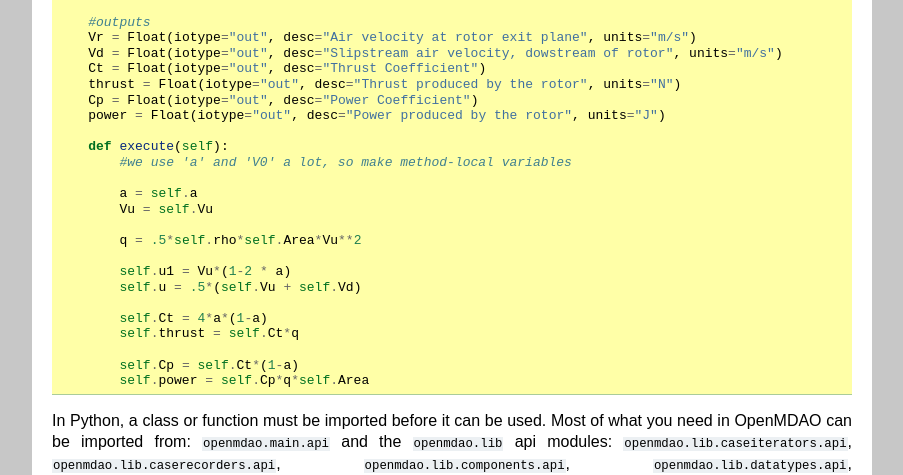
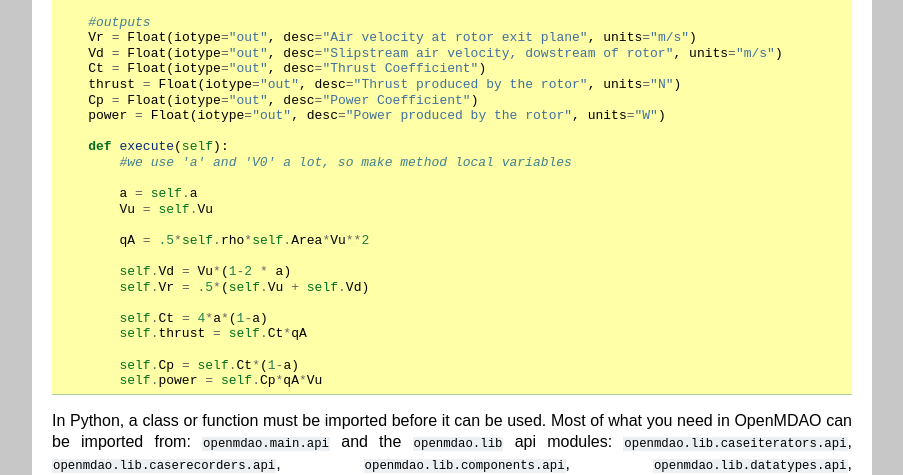
Before and after one commit to thearn/nreltraining2013, a Sphinx documentation site: the page built from docs/building_component.rst, in a window 1280 px wide and 1400 px high, scrolled down 1291 px. Shown: the part 152-627 px from the top of the window, without its empty margins (198-1101 px from the left). Built offline with Sphinx 7.4.7, drawn with Linux system fonts in a browser that asks for light colours; some of the changed text lies outside the part shown.

Commit message:
fixing docs

```diff
--- a/docs/building_component.rst
+++ b/docs/building_component.rst
@@ -66,24 +66,24 @@ actuator disk analysis as an OpenMDAO component:
         Ct = Float(iotype="out", desc="Thrust Coefficient")
         thrust = Float(iotype="out", desc="Thrust produced by the rotor", units="N")
         Cp = Float(iotype="out", desc="Power Coefficient")
-        power = Float(iotype="out", desc="Power produced by the rotor", units="J")
+        power = Float(iotype="out", desc="Power produced by the rotor", units="W")
 
         def execute(self):
-            #we use 'a' and 'V0' a lot, so make method-local variables
+            #we use 'a' and 'V0' a lot, so make method local variables
 
             a = self.a
             Vu = self.Vu
 
-            q = .5*self.rho*self.Area*Vu**2
+            qA = .5*self.rho*self.Area*Vu**2
 
-            self.u1 = Vu*(1-2 * a)
-            self.u = .5*(self.Vu + self.Vd)
+            self.Vd = Vu*(1-2 * a)
+            self.Vr = .5*(self.Vu + self.Vd)
 
             self.Ct = 4*a*(1-a)
-            self.thrust = self.Ct*q
+            self.thrust = self.Ct*qA
 
             self.Cp = self.Ct*(1-a)
-            self.power = self.Cp*q*self.Area
+            self.power = self.Cp*qA*Vu
 
 
 In Python, a class or function must be imported before it can be used. Most of what you need in OpenMDAO
@@ -155,7 +155,7 @@ by adding some definitions:
         Ct = Float(iotype="out", desc="Thrust Coefficient")
         thrust = Float(iotype="out", desc="Thrust produced by the rotor", units="N")
         Cp = Float(iotype="out", desc="Power Coefficient")
-        power = Float(iotype="out", desc="Power produced by the rotor", units="J")
+        power = Float(iotype="out", desc="Power produced by the rotor", units="W")
 
 .. index:: Traits
 
@@ -185,20 +185,21 @@ Finally, you need a function to execute this component:
 .. testcode:: simple_component_Paraboloid_pieces
 
     def execute(self):
-            #we use 'a' and 'V0' a lot, so make method-local variables
+            #we use 'a' and 'V0' a lot, so make method local variables
+
             a = self.a
             Vu = self.Vu
 
-            q = .5*self.rho*self.Area*Vu**2
+            qA = .5*self.rho*self.Area*Vu**2
 
-            self.u1 = Vu*(1-2 * a)
-            self.u = .5*(self.Vu + self.Vd)
+            self.Vd = Vu*(1-2 * a)
+            self.Vr = .5*(self.Vu + self.Vd)
 
             self.Ct = 4*a*(1-a)
-            self.thrust = self.Ct*q
+            self.thrust = self.Ct*qA
 
             self.Cp = self.Ct*(1-a)
-            self.power = self.Cp*q*self.Area
+            self.power = self.Cp*qA*Vu
 
 The ``execute`` function is where you define what a component does when it runs.
 The input and output variables are attributes of the ActuatorDisk class, which means that
```
